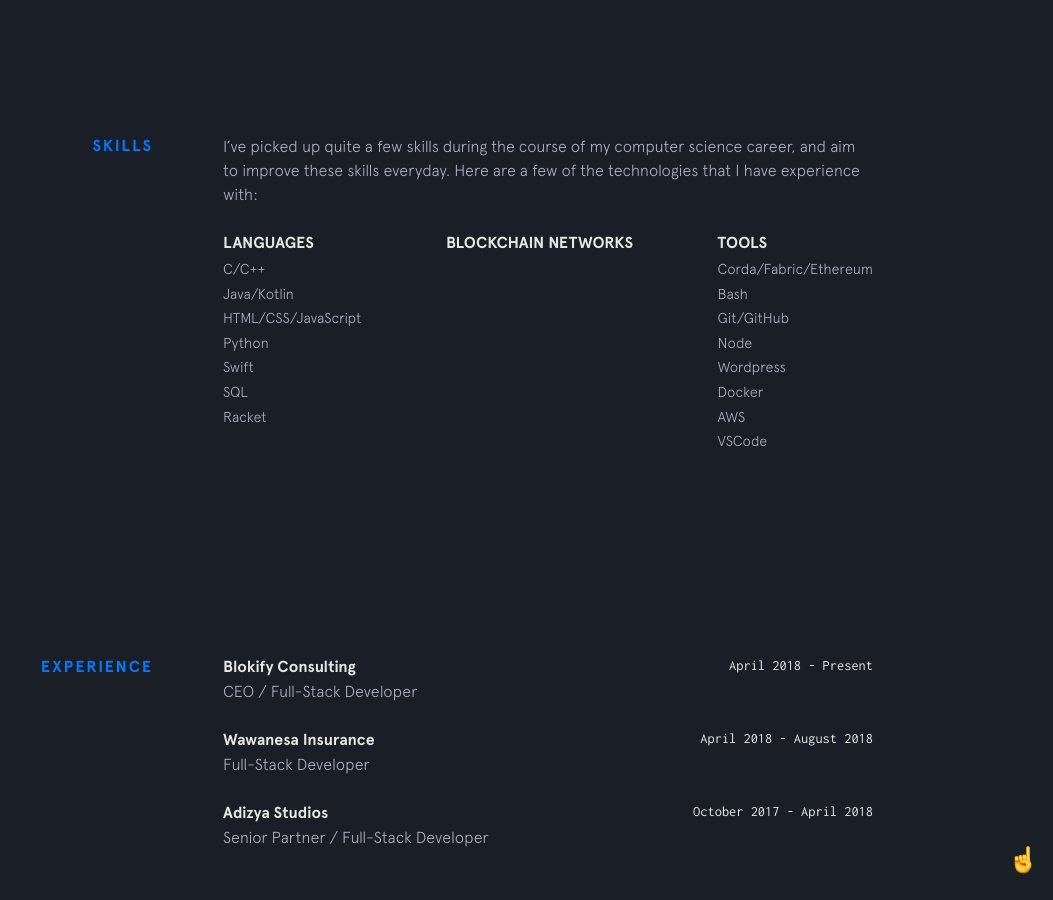
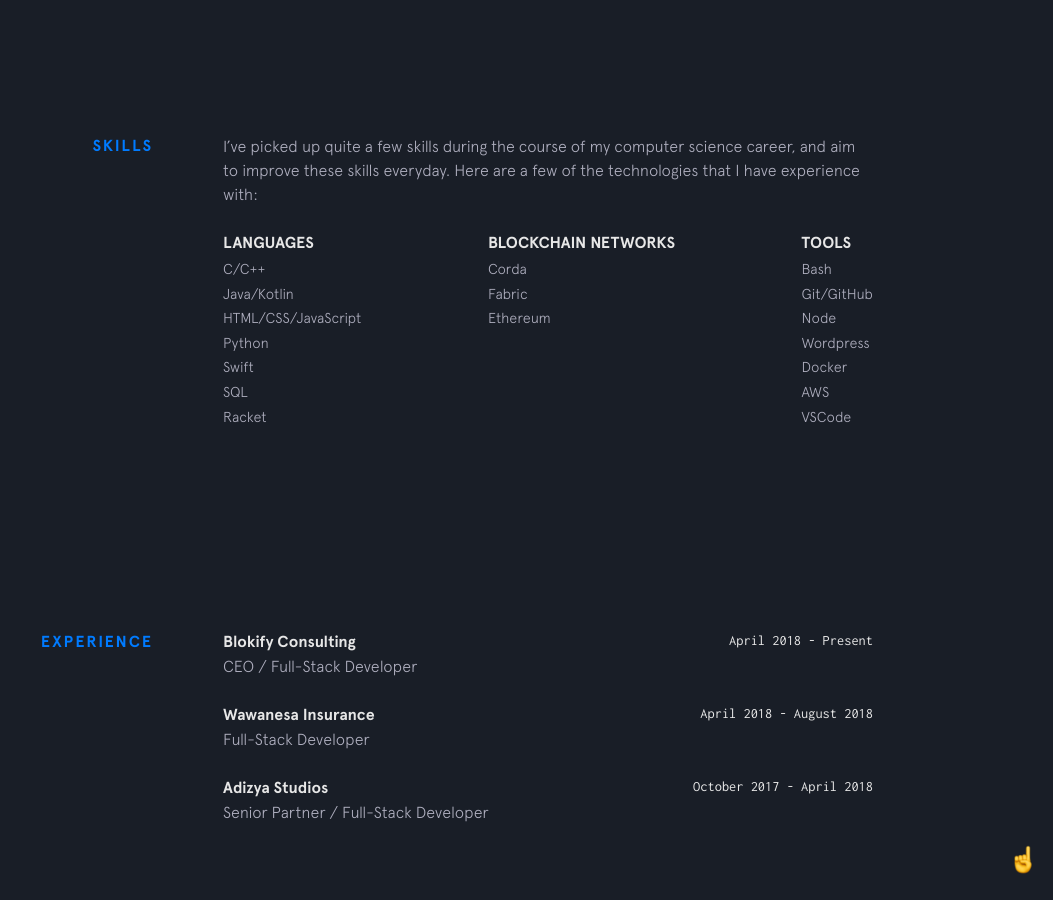
Before and after one commit to PronoyC/pronoyc.github.io, a Jekyll site: the page built from index.html, in a window 1280 px wide and 900 px high, scrolled down 1484 px. Shown: the whole window, without its empty margins (227-1280 px from the left). Built offline with Jekyll 4.4.1, drawn with Linux system fonts in a browser that asks for light colours; nearby versions of some CDN libraries; part of the change alters nothing that is shown.

```diff
--- a/_data/skills.yml
+++ b/_data/skills.yml
@@ -7,8 +7,12 @@ languages:
   - item: SQL
   - item: Racket
 
+frameworks:
+  - item: Corda
+  - item: Fabric
+  - item: Ethereum
+
 tools:
-  - item: Corda/Fabric/Ethereum
   - item: Bash
   - item: Git/GitHub
   - item: Node
@@ -17,6 +21,6 @@ tools:
   - item: AWS
   - item: VSCode
 
-Other:
+design:
   - item: Manual Testing
   - item: Debugging Code
```
